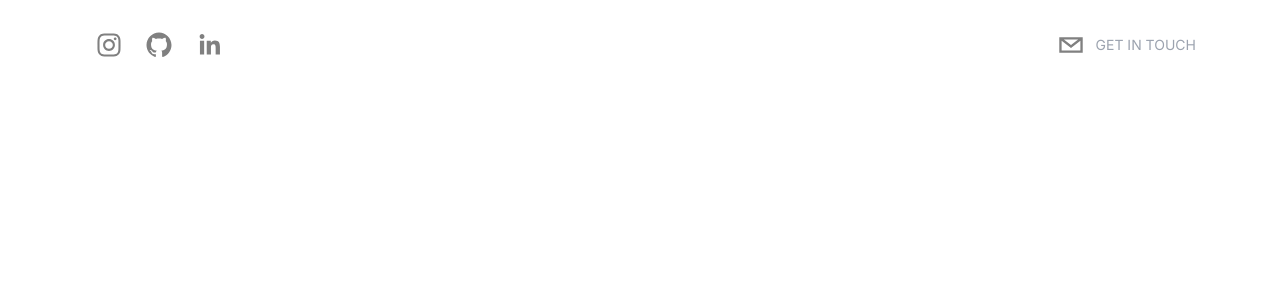
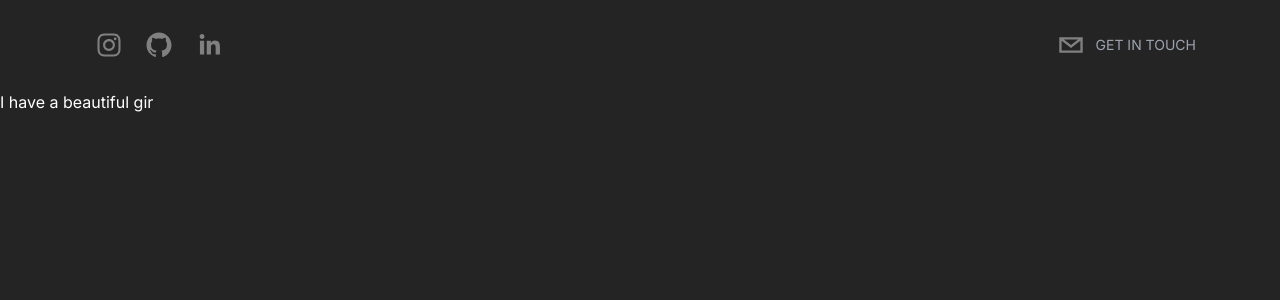
Before and after one commit to MitchBrenner/Portfolio, a Next.js app: page / in a window 1280 px wide. Shown: the top 300 px of the page. Built offline with nearby package versions, Linux system fonts and the light colour scheme.

Commit message:
Added typewriter

```diff
--- a/app/page.tsx
+++ b/app/page.tsx
@@ -1,20 +1,24 @@
 'use client';
+import Hero from "@/components/Hero";
 import Header from "../components/Header";
 import { NextPage } from "next";
 import Head from "next/head";
 
 const Home: NextPage = () => {
   return (
-    <div>
+    <div className="bg-[rgb(36,36,36)] h-screen text-white">
       <Head>
         <title>Mitchy's Portfolio</title>
       </Head>
 
-      {/* Header */}
-
       <Header />
 
       {/* Hero */}
+      <section id="hero">
+
+        <Hero />
+
+      </section>
 
       {/* About */}
 
--- a/components/Header.tsx
+++ b/components/Header.tsx
@@ -47,7 +47,7 @@ export default function Header({}: Props) {
                 duration: 1
             }}
 
-            className='flex flex-row items-center'
+            className='flex flex-row items-center cursor-pointer'
           >
             <SocialIcon className='cursor-pointer' network='email' fgColor='gray' bgColor='transparent'/>
             <p className='uppercase hidden md:inline-flex text-sm text-gray-400'>Get in Touch</p>
--- /dev/null
+++ b/components/Hero.tsx
@@ -0,0 +1,27 @@
+import React from 'react'
+import { Cursor, useTypewriter } from 'react-simple-typewriter'
+
+type Props = {}
+
+export default function Hero({}: Props) {
+
+    const [text, count] = useTypewriter({
+        words: [
+            "Hi, The name's Mitch",
+            "I have a beautiful girlfriend",
+            "But she farts a lot",
+            "I mean a lot..."
+        ],
+        loop: true,
+        delaySpeed: 1000,
+    })
+
+  return (
+    <div>
+        <h1>
+            <span>{text}</span>
+            <Cursor cursorColor='#f7Ab0a'/>
+        </h1>
+    </div>
+  )
+}
--- a/package.json
+++ b/package.json
@@ -13,6 +13,7 @@
     "next": "14.1.4",
     "react": "^18",
     "react-dom": "^18",
+    "react-simple-typewriter": "^5.0.1",
     "react-social-icons": "^6.15.0"
   },
   "devDependencies": {
```
Also changed, not shown: 2 other files (tests, documents, lock files or other folders).
